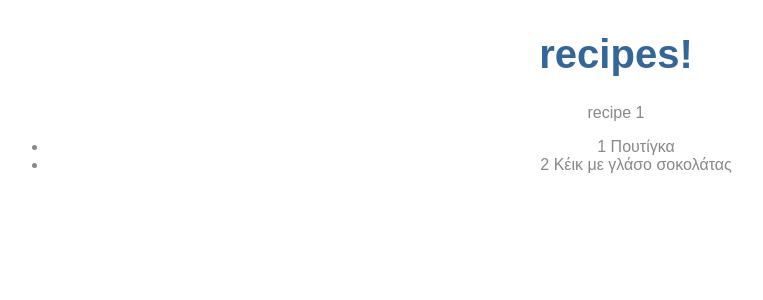
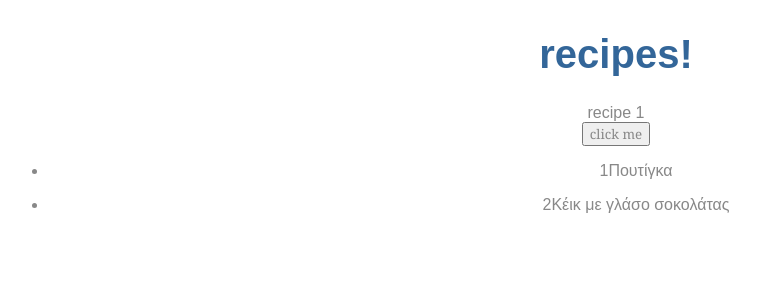
Before and after one commit to sbaibos/recipes, an Angular app: page / in a window 1280 px wide. Shown: the top 300 px of the page, without its empty margins (24-787 px from the left). Built offline with nearby package versions, Linux system fonts and the light colour scheme.

Commit message:
fixed simple click event to work locally, removed commented lines

```diff
--- a/src/app/components/recipe/recipe.component.html
+++ b/src/app/components/recipe/recipe.component.html
@@ -4,7 +4,7 @@
 
 </div>
 
-<!-- <button (click) ="clicked()">click me</button> -->
+<button (click) ="clicked()">click me</button>
 
 <!-- <ul *ngIf = "users">
 <li *ngFor = "let user of users">
@@ -17,7 +17,7 @@
 
 <ul >
   <li *ngFor="let recipe of recipes">
-    <span >{{recipe.recipe_id}}</span> {{recipe.recipe_name}}
+    <p (click) ="selectedUsers(user)">{{recipe.recipe_id}}{{recipe.recipe_name}} </p>
   </li>
 </ul>
 
--- a/src/app/components/recipe/recipe.component.ts
+++ b/src/app/components/recipe/recipe.component.ts
@@ -1,6 +1,5 @@
 import { Component, OnInit } from '@angular/core';
 import {RecipeModel} from '../../models/recipe.model';
-// import {RecipesService} from '../../services/recipes.service';
 import {RECIPES} from '../../mockfiles/mock-recipes';
 
 @Component({
@@ -15,26 +14,22 @@ export class RecipeComponent implements OnInit {
   recipes = RECIPES; //the mockfile
 
 
-  // private recipes:RecipesService
+
   constructor() { }
 
   ngOnInit() {
-	  // this.recipes.getRecipes().subscribe(data=>{
-	   // this.users = data;
-	  // console.log(this.users);
-	  // }
-	  // );
+
 
 
 
 
   }
 
-  // clicked(){
+  clicked(){
 
-	  // this.recipes.clicked();
+	  console.log('clicked');
 
-// }
+}
 
 selectedUser: RecipeModel;
 
```
